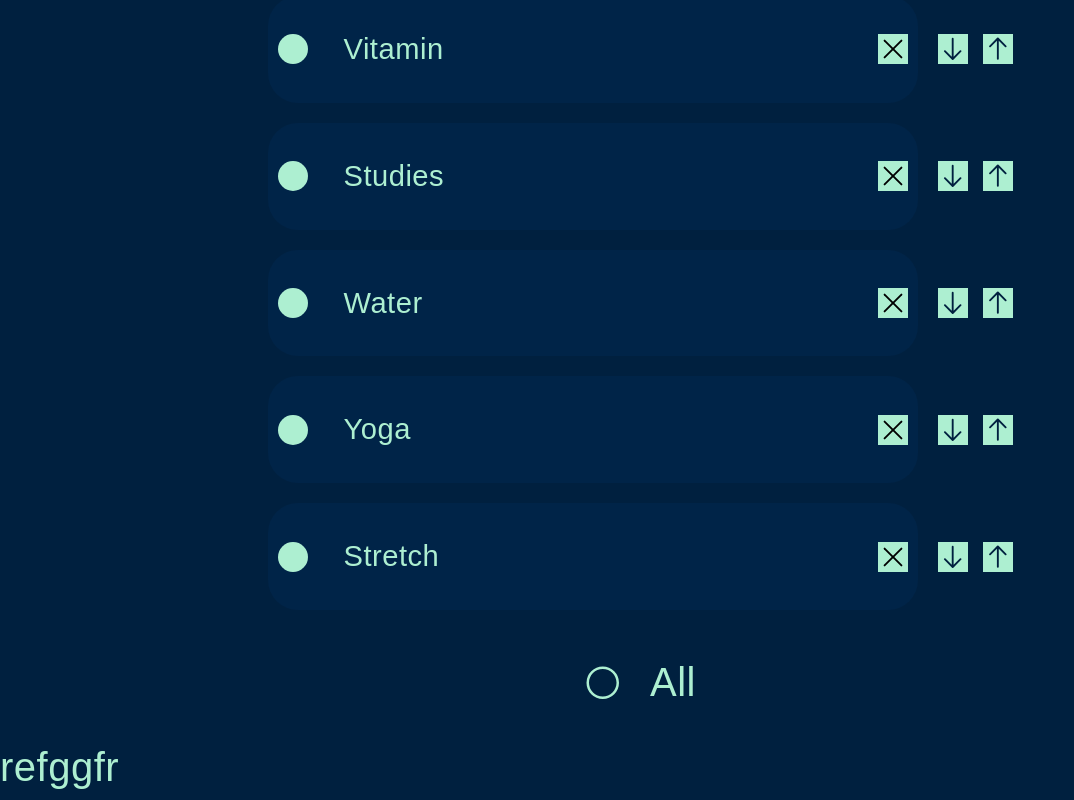
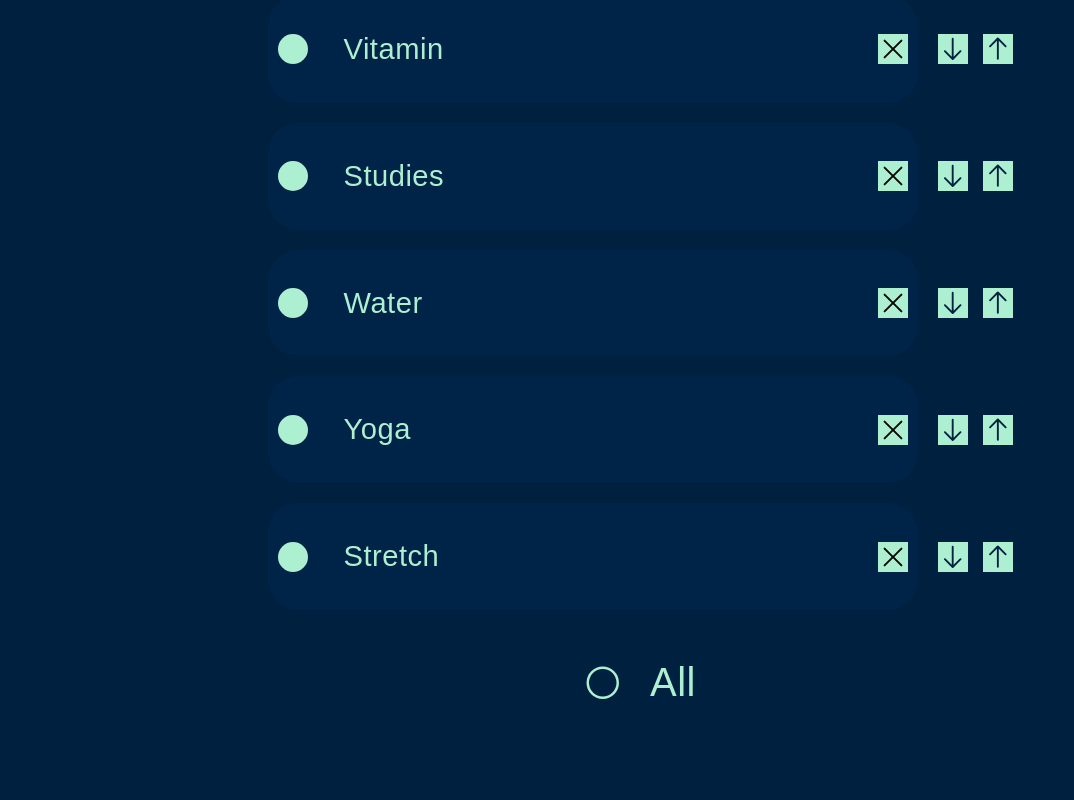
Before and after one commit to MarinaGromova/todo, a React (Vite) app: page / in a window 1280 px wide. Shown: the part 448-1248 px from the top of the page, without its empty margins (0-1074 px from the left). After the commit the page ends 1182 px from the top, so only its background shows below. Built offline with nearby package versions, Linux system fonts and the light colour scheme.

Commit message:
18 Router

```diff
--- a/src/App.tsx
+++ b/src/App.tsx
@@ -1,6 +1,5 @@
 import './assets/styles/index.scss'
 import { Layout } from './components/layout/Layout'
-import { Account } from './components/screens/account/account'
 import { NewTodos } from './components/screens/newTodos/NewTodos'
 import { useBackGroundResize } from './hooks/useBackGroundResize'
 
@@ -11,7 +10,6 @@ function App() {
 		<div style={colorObject}>
 			<Layout />
 			<NewTodos />
-			<Account />
 		</div>
 	)
 }
--- a/src/components/screens/account/Account.tsx
+++ b/src/components/screens/account/Account.tsx
@@ -1,10 +1,11 @@
 import styles from './Account.module.scss'
 
-export const Account = () => {
+function Account() {
 	console.log('fff')
 	return (
-		<>
+		<div>
 			<div className={styles.wrapper}>refggfr</div>
-		</>
+		</div>
 	)
 }
+export default Account
--- a/src/main.tsx
+++ b/src/main.tsx
@@ -1,12 +1,12 @@
 import { StrictMode } from 'react'
 import { createRoot } from 'react-dom/client'
 import { BrowserRouter } from 'react-router-dom'
-import App from './App.tsx'
+import Router from './routes/Rotes.tsx'
 
 createRoot(document.getElementById('root')!).render(
 	<StrictMode>
 		<BrowserRouter>
-			<App />
+			<Router />
 		</BrowserRouter>
 	</StrictMode>
 )
--- /dev/null
+++ b/src/routes/Rotes.tsx
@@ -0,0 +1,20 @@
+import { Route, Routes } from 'react-router-dom'
+import { routes } from './routes.data'
+
+function Router() {
+	return (
+		<Routes>
+			{routes.map((route: any) => {
+				return (
+					<Route
+						key={route.path}
+						path={route.path}
+						element={<route.Component />}
+					/>
+				)
+			})}
+		</Routes>
+	)
+}
+
+export default Router
```
Also changed, not shown: src/routes/Routes.tsx (deleted, +0 -14 lines), src/routes/routes.data.tsx (added, +14 -0 lines).
